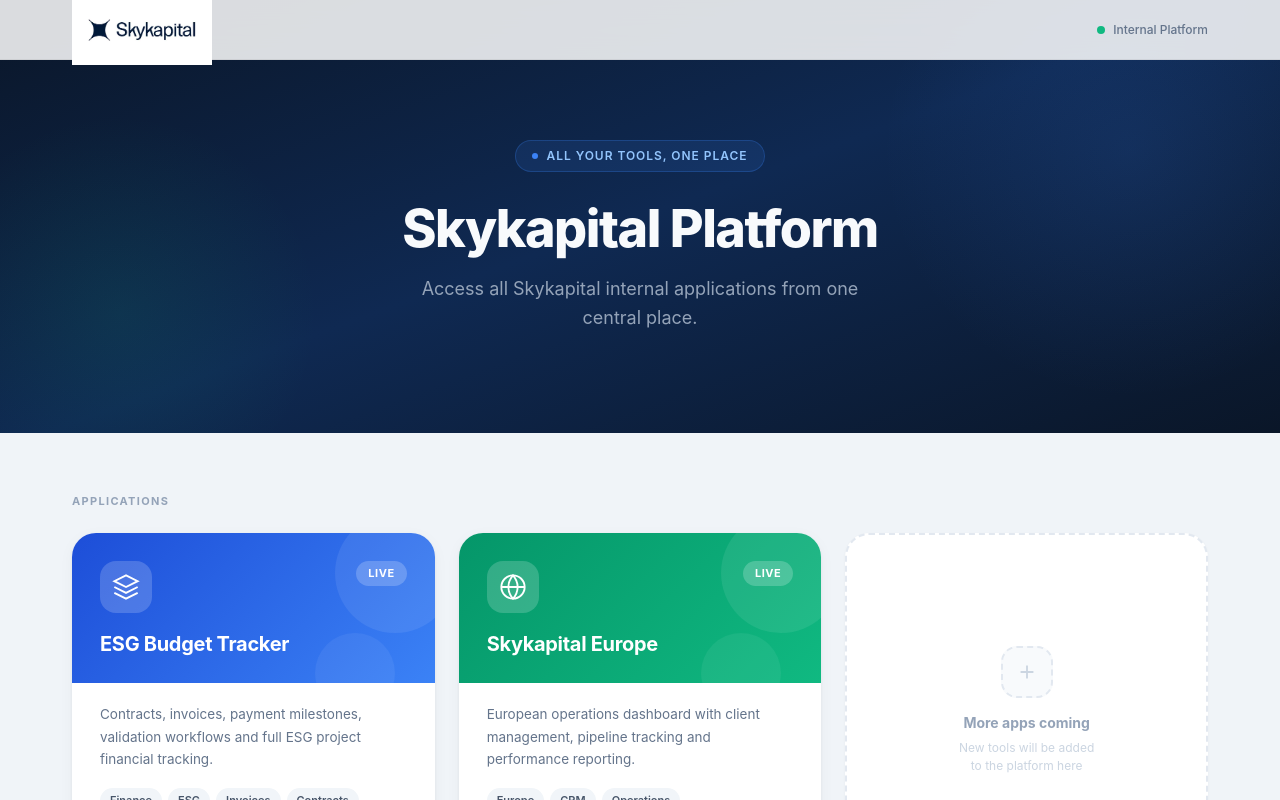
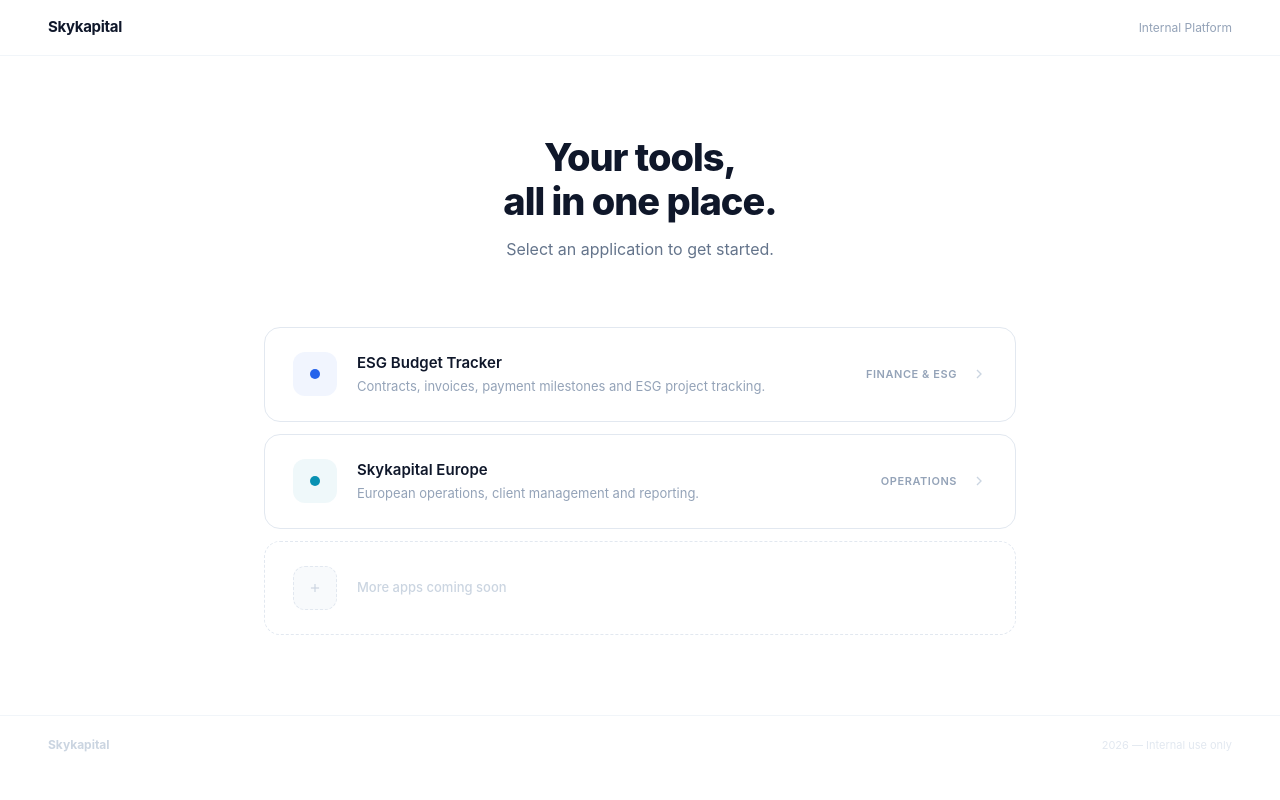
Before and after one commit to rudychoufani98-stack/Skykapital-portal, a Next.js app: page / in a window 1280 px wide. Shown: the top 800 px of the page. Built offline with nearby package versions, Linux system fonts and the light colour scheme.

Commit message:
Minimal clean redesign - white, spacious, simple

```diff
--- a/app/page.tsx
+++ b/app/page.tsx
@@ -1,160 +1,94 @@
 'use client'
-import Image from 'next/image'
 
 const apps = [
   {
     name: 'ESG Budget Tracker',
-    description: 'Contracts, invoices, payment milestones, validation workflows and full ESG project financial tracking.',
+    description: 'Contracts, invoices, payment milestones and ESG project tracking.',
     url: 'https://budget-tracker-two-beta.vercel.app/login',
-    icon: (
-      <svg width="28" height="28" fill="none" stroke="currentColor" strokeWidth="1.6" viewBox="0 0 24 24">
-        <path d="M12 2L2 7l10 5 10-5-10-5z"/><path d="M2 17l10 5 10-5"/><path d="M2 12l10 5 10-5"/>
-      </svg>
-    ),
-    color: '#3B82F6',
-    gradient: 'linear-gradient(135deg, #1D4ED8, #3B82F6)',
-    tags: ['Finance', 'ESG', 'Invoices', 'Contracts'],
+    tag: 'Finance & ESG',
+    color: '#2563EB',
   },
   {
     name: 'Skykapital Europe',
-    description: 'European operations dashboard with client management, pipeline tracking and performance reporting.',
+    description: 'European operations, client management and reporting.',
     url: 'https://skykapitaleurope.vercel.app/login',
-    icon: (
-      <svg width="28" height="28" fill="none" stroke="currentColor" strokeWidth="1.6" viewBox="0 0 24 24">
-        <circle cx="12" cy="12" r="10"/><path d="M2 12h20"/><path d="M12 2a15.3 15.3 0 0 1 4 10 15.3 15.3 0 0 1-4 10 15.3 15.3 0 0 1-4-10 15.3 15.3 0 0 1 4-10z"/>
-      </svg>
-    ),
-    color: '#10B981',
-    gradient: 'linear-gradient(135deg, #059669, #10B981)',
-    tags: ['Europe', 'CRM', 'Operations'],
+    tag: 'Operations',
+    color: '#0891B2',
   },
 ]
 
 export default function Portal() {
   return (
-    <main style={{ minHeight: '100vh', background: '#F0F4F8', fontFamily: '"Inter", system-ui, -apple-system, sans-serif' }}>
+    <main style={{ minHeight: '100vh', background: '#fff', fontFamily: '"Inter", system-ui, sans-serif', color: '#0F172A' }}>
 
-      {/* Top nav */}
-      <nav style={{ position: 'fixed', top: 0, left: 0, right: 0, zIndex: 100, background: 'rgba(255,255,255,0.85)', backdropFilter: 'blur(20px)', borderBottom: '1px solid rgba(0,0,0,0.06)', height: 60 }}>
-        <div style={{ maxWidth: 1200, margin: '0 auto', padding: '0 32px', height: '100%', display: 'flex', alignItems: 'center', justifyContent: 'space-between' }}>
-          <Image src="/logo.png" alt="Skykapital" width={140} height={36} style={{ objectFit: 'contain' }} priority />
-          <div style={{ display: 'flex', alignItems: 'center', gap: 8 }}>
-            <div style={{ width: 8, height: 8, borderRadius: '50%', background: '#10B981' }}/>
-            <span style={{ fontSize: 12, fontWeight: 500, color: '#64748B' }}>Internal Platform</span>
-          </div>
-        </div>
+      {/* Nav */}
+      <nav style={{ borderBottom: '1px solid #F1F5F9', padding: '0 48px', height: 56, display: 'flex', alignItems: 'center', justifyContent: 'space-between' }}>
+        <span style={{ fontSize: 15, fontWeight: 700, letterSpacing: '-0.3px' }}>Skykapital</span>
+        <span style={{ fontSize: 12, color: '#94A3B8' }}>Internal Platform</span>
       </nav>
 
       {/* Hero */}
-      <div style={{
-        background: 'linear-gradient(160deg, #0A1628 0%, #0F2952 50%, #0A1628 100%)',
-        paddingTop: 140, paddingBottom: 100, paddingLeft: 24, paddingRight: 24,
-        position: 'relative', overflow: 'hidden',
-      }}>
-        {/* Decorative circles */}
-        <div style={{ position: 'absolute', top: -100, right: -100, width: 500, height: 500, borderRadius: '50%', background: 'radial-gradient(circle, rgba(59,130,246,0.12) 0%, transparent 70%)', pointerEvents: 'none' }}/>
-        <div style={{ position: 'absolute', bottom: -80, left: -80, width: 400, height: 400, borderRadius: '50%', background: 'radial-gradient(circle, rgba(16,185,129,0.1) 0%, transparent 70%)', pointerEvents: 'none' }}/>
-
-        <div style={{ maxWidth: 1200, margin: '0 auto', textAlign: 'center', position: 'relative', zIndex: 1 }}>
-          <div style={{ display: 'inline-flex', alignItems: 'center', gap: 8, background: 'rgba(59,130,246,0.12)', border: '1px solid rgba(59,130,246,0.25)', borderRadius: 100, padding: '6px 16px', marginBottom: 28 }}>
-            <div style={{ width: 6, height: 6, borderRadius: '50%', background: '#3B82F6' }}/>
-            <span style={{ color: '#93C5FD', fontSize: 12, fontWeight: 600, letterSpacing: '0.08em', textTransform: 'uppercase' }}>All your tools, one place</span>
-          </div>
-          <h1 style={{ color: '#F8FAFC', fontSize: 52, fontWeight: 800, margin: '0 0 18px', letterSpacing: '-1.5px', lineHeight: 1.1 }}>
-            Skykapital Platform
+      <div style={{ maxWidth: 640, margin: '0 auto', padding: '80px 24px 64px', textAlign: 'center' }}>
+        <h1 style={{ fontSize: 38, fontWeight: 800, letterSpacing: '-1px', margin: '0 0 14px', lineHeight: 1.15 }}>
+          Your tools,<br />all in one place.
         </h1>
-          <p style={{ color: '#94A3B8', fontSize: 18, maxWidth: 500, margin: '0 auto', lineHeight: 1.6 }}>
-            Access all Skykapital internal applications from one central place.
+        <p style={{ fontSize: 16, color: '#64748B', margin: 0, lineHeight: 1.6 }}>
+          Select an application to get started.
         </p>
-        </div>
       </div>
 
       {/* Apps */}
-      <div style={{ maxWidth: 1200, margin: '0 auto', padding: '60px 32px' }}>
-        <p style={{ color: '#94A3B8', fontSize: 11, fontWeight: 700, letterSpacing: '0.12em', textTransform: 'uppercase', marginBottom: 24 }}>Applications</p>
-
-        <div style={{ display: 'grid', gridTemplateColumns: 'repeat(auto-fill, minmax(360px, 1fr))', gap: 24 }}>
+      <div style={{ maxWidth: 800, margin: '0 auto', padding: '0 24px 80px', display: 'flex', flexDirection: 'column', gap: 12 }}>
         {apps.map(app => (
           <a key={app.name} href={app.url} target="_blank" rel="noopener noreferrer"
-              style={{ textDecoration: 'none', display: 'block' }}>
+            style={{ textDecoration: 'none' }}>
             <div style={{
-                background: '#FFFFFF', borderRadius: 24, overflow: 'hidden',
-                boxShadow: '0 1px 3px rgba(0,0,0,0.06), 0 4px 16px rgba(0,0,0,0.04)',
-                transition: 'transform 0.2s ease, box-shadow 0.2s ease',
-                cursor: 'pointer',
+              display: 'flex', alignItems: 'center', justifyContent: 'space-between',
+              padding: '24px 28px', borderRadius: 16,
+              border: '1px solid #E2E8F0', background: '#fff',
+              transition: 'border-color 0.15s, box-shadow 0.15s', cursor: 'pointer',
             }}
               onMouseEnter={e => {
                 const el = e.currentTarget as HTMLElement
-                  el.style.transform = 'translateY(-4px)'
-                  el.style.boxShadow = '0 8px 30px rgba(0,0,0,0.12), 0 2px 8px rgba(0,0,0,0.08)'
+                el.style.borderColor = app.color
+                el.style.boxShadow = `0 0 0 3px ${app.color}12`
               }}
               onMouseLeave={e => {
                 const el = e.currentTarget as HTMLElement
-                  el.style.transform = 'none'
-                  el.style.boxShadow = '0 1px 3px rgba(0,0,0,0.06), 0 4px 16px rgba(0,0,0,0.04)'
+                el.style.borderColor = '#E2E8F0'
+                el.style.boxShadow = 'none'
               }}
             >
-                {/* Coloured header band */}
-                <div style={{ background: app.gradient, padding: '28px 28px 24px', position: 'relative', overflow: 'hidden' }}>
-                  <div style={{ position: 'absolute', top: -20, right: -20, width: 120, height: 120, borderRadius: '50%', background: 'rgba(255,255,255,0.08)' }}/>
-                  <div style={{ position: 'absolute', bottom: -30, right: 40, width: 80, height: 80, borderRadius: '50%', background: 'rgba(255,255,255,0.06)' }}/>
-                  <div style={{ display: 'flex', alignItems: 'flex-start', justifyContent: 'space-between', position: 'relative', zIndex: 1 }}>
-                    <div style={{ width: 52, height: 52, borderRadius: 16, background: 'rgba(255,255,255,0.18)', display: 'flex', alignItems: 'center', justifyContent: 'center', color: '#fff' }}>
-                      {app.icon}
+              <div style={{ display: 'flex', alignItems: 'center', gap: 20 }}>
+                <div style={{ width: 44, height: 44, borderRadius: 12, background: `${app.color}10`, display: 'flex', alignItems: 'center', justifyContent: 'center' }}>
+                  <div style={{ width: 10, height: 10, borderRadius: '50%', background: app.color }}/>
                 </div>
-                    <span style={{ fontSize: 11, fontWeight: 700, padding: '4px 12px', borderRadius: 100, background: 'rgba(255,255,255,0.2)', color: '#fff', letterSpacing: '0.05em' }}>
-                      LIVE
-                    </span>
-                  </div>
-                  <h2 style={{ color: '#fff', fontSize: 20, fontWeight: 700, margin: '16px 0 0', letterSpacing: '-0.3px', position: 'relative', zIndex: 1 }}>{app.name}</h2>
-                </div>
-
-                {/* Body */}
-                <div style={{ padding: '20px 28px 24px' }}>
-                  <p style={{ color: '#64748B', fontSize: 13.5, lineHeight: 1.65, margin: '0 0 18px' }}>{app.description}</p>
-
-                  <div style={{ display: 'flex', gap: 6, flexWrap: 'wrap', marginBottom: 20 }}>
-                    {app.tags.map(tag => (
-                      <span key={tag} style={{ fontSize: 11, fontWeight: 600, padding: '4px 10px', borderRadius: 100, background: '#F1F5F9', color: '#475569' }}>
-                        {tag}
-                      </span>
-                    ))}
-                  </div>
-
-                  <div style={{ display: 'flex', alignItems: 'center', justifyContent: 'space-between' }}>
-                    <span style={{ fontSize: 13, fontWeight: 700, color: app.color }}>Open application</span>
-                    <div style={{ width: 32, height: 32, borderRadius: 10, background: `${app.color}12`, display: 'flex', alignItems: 'center', justifyContent: 'center' }}>
-                      <svg width="14" height="14" fill="none" stroke={app.color} strokeWidth="2.5" viewBox="0 0 24 24"><path d="M7 17L17 7"/><path d="M7 7h10v10"/></svg>
+                <div>
+                  <p style={{ margin: '0 0 3px', fontSize: 15, fontWeight: 600 }}>{app.name}</p>
+                  <p style={{ margin: 0, fontSize: 13, color: '#94A3B8' }}>{app.description}</p>
                 </div>
               </div>
+              <div style={{ display: 'flex', alignItems: 'center', gap: 14, flexShrink: 0 }}>
+                <span style={{ fontSize: 11, fontWeight: 600, color: '#94A3B8', letterSpacing: '0.05em', textTransform: 'uppercase' }}>{app.tag}</span>
+                <svg width="16" height="16" fill="none" stroke="#CBD5E1" strokeWidth="2" viewBox="0 0 24 24"><polyline points="9 18 15 12 9 6"/></svg>
               </div>
             </div>
           </a>
         ))}
 
-          {/* Coming soon card */}
-          <div style={{
-            background: '#FFFFFF', borderRadius: 24, overflow: 'hidden',
-            boxShadow: '0 1px 3px rgba(0,0,0,0.04)',
-            border: '2px dashed #E2E8F0',
-            display: 'flex', flexDirection: 'column', alignItems: 'center', justifyContent: 'center',
-            minHeight: 260, textAlign: 'center', padding: 32,
-          }}>
-            <div style={{ width: 52, height: 52, borderRadius: 16, background: '#F8FAFC', border: '2px dashed #E2E8F0', display: 'flex', alignItems: 'center', justifyContent: 'center', marginBottom: 14 }}>
-              <svg width="22" height="22" fill="none" stroke="#CBD5E1" strokeWidth="2" viewBox="0 0 24 24"><line x1="12" y1="5" x2="12" y2="19"/><line x1="5" y1="12" x2="19" y2="12"/></svg>
+        {/* Coming soon */}
+        <div style={{ padding: '24px 28px', borderRadius: 16, border: '1px dashed #E2E8F0', display: 'flex', alignItems: 'center', gap: 20 }}>
+          <div style={{ width: 44, height: 44, borderRadius: 12, background: '#F8FAFC', border: '1px dashed #E2E8F0', display: 'flex', alignItems: 'center', justifyContent: 'center' }}>
+            <svg width="14" height="14" fill="none" stroke="#CBD5E1" strokeWidth="2" viewBox="0 0 24 24"><line x1="12" y1="5" x2="12" y2="19"/><line x1="5" y1="12" x2="19" y2="12"/></svg>
           </div>
-            <p style={{ color: '#94A3B8', fontSize: 14, fontWeight: 700, margin: '0 0 6px' }}>More apps coming</p>
-            <p style={{ color: '#CBD5E1', fontSize: 12, margin: 0, lineHeight: 1.5 }}>New tools will be added<br/>to the platform here</p>
-          </div>
+          <p style={{ margin: 0, fontSize: 13, color: '#CBD5E1', fontWeight: 500 }}>More apps coming soon</p>
         </div>
       </div>
 
       {/* Footer */}
-      <div style={{ borderTop: '1px solid #E2E8F0', padding: '28px 32px', textAlign: 'center', background: '#fff' }}>
-        <div style={{ display: 'flex', alignItems: 'center', justifyContent: 'center', gap: 12, marginBottom: 8 }}>
-          <Image src="/logo.png" alt="Skykapital" width={90} height={24} style={{ objectFit: 'contain', opacity: 0.4 }} />
-        </div>
-        <p style={{ color: '#CBD5E1', fontSize: 11, margin: 0 }}>Internal use only &mdash; {new Date().getFullYear()} Skykapital</p>
+      <div style={{ borderTop: '1px solid #F1F5F9', padding: '20px 48px', display: 'flex', justifyContent: 'space-between', alignItems: 'center' }}>
+        <span style={{ fontSize: 12, fontWeight: 700, color: '#CBD5E1' }}>Skykapital</span>
+        <span style={{ fontSize: 11, color: '#E2E8F0' }}>{new Date().getFullYear()} — Internal use only</span>
       </div>
 
     </main>
```
Lines whose indentation alone changed are shown as unchanged.
